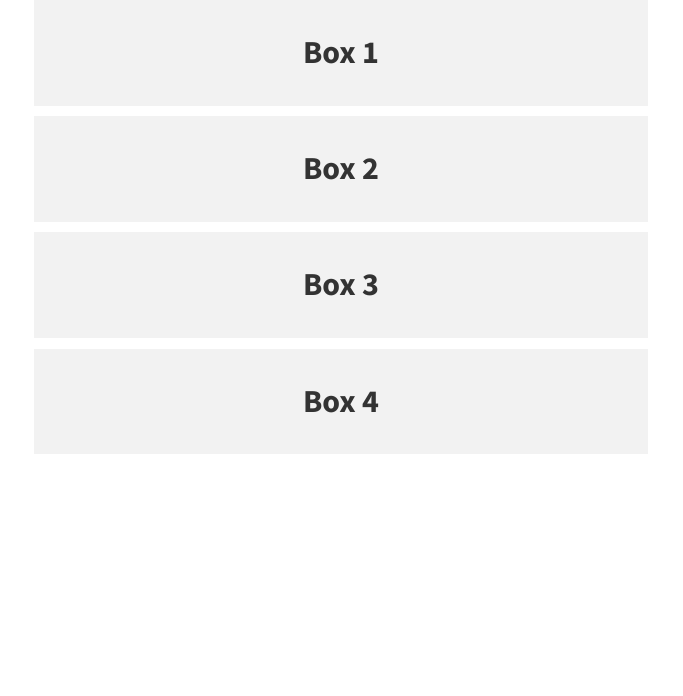
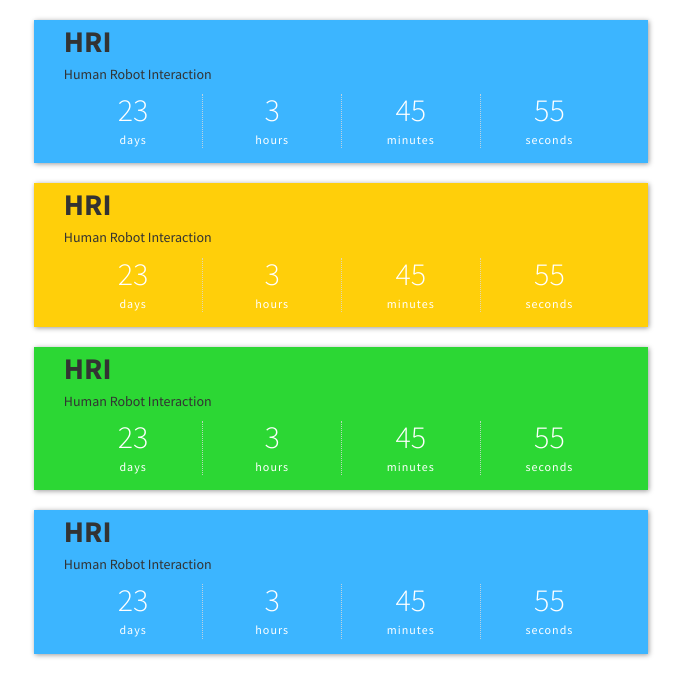
Before and after one commit to harmishhk/deadlines, a plain HTML site: page index.html in a window 1280 px wide. Shown: the whole page, without its empty margins (299-982 px from the left). Drawn offline with Linux system fonts and the light colour scheme.

Commit message:
modifyting each entry with new format and colors

```diff
--- a/css/main.css
+++ b/css/main.css
@@ -1,13 +1,57 @@
-p {
-    padding: 30px;
-    font-size: 32px;
+.title-name {
+    font-size: 30px;
     font-weight: bold;
-    text-align: center;
-    background: #f2f2f2;
+}
+
+.title-fullname {
+    font-size: 14px;
 }
 
 .container-fluid {
     padding: 0 20%;
+}
+
+.entry-block{
+    margin-top:20px;
+    box-shadow:1px 1px 5px rgba(0,0,0,0.4);
+    transition:all 0.2s ease-out;
+}
+
+.countdown-row {
+    display: block;
+    text-align: center;
+    padding-bottom: 10px;
+}
+
+.countdown-section{
+    border-left: 1px dotted #dadada;
+    border-color: rgb(218,218,218);
+    border-color: rgba(218,218,218,0.8);
+    color: #fff;
+    display: inline-block;
+    font-size: 12px;
+    letter-spacing: 1px;
+    margin:10px 0 5px 0;
+    text-align: center;
+    text-transform: lowercase;
+    width: 25%;
+    -webkit-box-sizing:	border-box;
+    -moz-box-sizing:	border-box;
+    box-sizing:			border-box;
+}
+
+.countdown-section:first-child {
+    border-left: 0;
+}
+
+.countdown-amount {
+    color: #fff;
+    display: block;
+    font-size: 32px;
+    font-weight: 200;
+    letter-spacing: normal;
+    line-height: 1;
+    padding-bottom: 5px;
 }
 
 /* above things work on default size of 980px and up, for other we use media queries */
--- a/index.html
+++ b/index.html
@@ -22,14 +22,67 @@
     <![endif]-->
 </head>
 <body>
-    <div class="container-fluid">
+    <section class="container-fluid">
         <div class="row">
-            <div class="col-xs-12"><p>Box 1</p></div>
-            <div class="col-xs-12"><p>Box 2</p></div>
-            <div class="col-xs-12"><p>Box 3</p></div>
-            <div class="col-xs-12"><p>Box 4</p></div>
+
+            <section id="content1" class="col-xs-12">
+                <div style="background-color: rgb(60, 181, 255);" class="col-xs-12 entry-block">
+                    <div class="col-xs-12">
+                        <span class="title-name">HRI</span><br>
+                        <span class="title-fullname">Human Robot Interaction</span>
+                    </div>
+                    <div class="col-xs-12 count-highblock is-countdown" id="defaultCountdown">
+                        <span class="countdown-row">
+                            <span class="countdown-section"><span class="countdown-amount">23</span><span class="countdown-period">Days</span></span><span class="countdown-section"><span class="countdown-amount">3</span><span class="countdown-period">Hours</span></span><span class="countdown-section"><span class="countdown-amount">45</span><span class="countdown-period">Minutes</span></span><span class="countdown-section"><span class="countdown-amount">55</span><span class="countdown-period">Seconds</span></span>
+                        </span>
+                    </div>
+                </div>
+            </section>
+
+            <section id="content1" class="col-xs-12">
+                <div style="background-color: rgb(255, 207, 10);" class="col-xs-12 entry-block">
+                    <div class="col-xs-12">
+                        <span class="title-name">HRI</span><br>
+                        <span class="title-fullname">Human Robot Interaction</span>
+                    </div>
+                    <div class="col-xs-12 count-highblock is-countdown" id="defaultCountdown">
+                        <span class="countdown-row">
+                            <span class="countdown-section"><span class="countdown-amount">23</span><span class="countdown-period">Days</span></span><span class="countdown-section"><span class="countdown-amount">3</span><span class="countdown-period">Hours</span></span><span class="countdown-section"><span class="countdown-amount">45</span><span class="countdown-period">Minutes</span></span><span class="countdown-section"><span class="countdown-amount">55</span><span class="countdown-period">Seconds</span></span>
+                        </span>
+                    </div>
+                </div>
+            </section>
+
+            <section id="content1" class="col-xs-12">
+                <div style="background-color: rgb(44, 215, 52);" class="col-xs-12 entry-block">
+                    <div class="col-xs-12">
+                        <span class="title-name">HRI</span><br>
+                        <span class="title-fullname">Human Robot Interaction</span>
+                    </div>
+                    <div class="col-xs-12 count-highblock is-countdown" id="defaultCountdown">
+                        <span class="countdown-row">
+                            <span class="countdown-section"><span class="countdown-amount">23</span><span class="countdown-period">Days</span></span><span class="countdown-section"><span class="countdown-amount">3</span><span class="countdown-period">Hours</span></span><span class="countdown-section"><span class="countdown-amount">45</span><span class="countdown-period">Minutes</span></span><span class="countdown-section"><span class="countdown-amount">55</span><span class="countdown-period">Seconds</span></span>
+                        </span>
+                    </div>
+                </div>
+            </section>
+
+            <section id="content1" class="col-xs-12">
+                <div style="background-color: rgb(60, 181, 255);" class="col-xs-12 entry-block">
+                    <div class="col-xs-12">
+                        <span class="title-name">HRI</span><br>
+                        <span class="title-fullname">Human Robot Interaction</span>
+                    </div>
+                    <div class="col-xs-12 count-highblock is-countdown" id="defaultCountdown">
+                        <span class="countdown-row">
+                            <span class="countdown-section"><span class="countdown-amount">23</span><span class="countdown-period">Days</span></span><span class="countdown-section"><span class="countdown-amount">3</span><span class="countdown-period">Hours</span></span><span class="countdown-section"><span class="countdown-amount">45</span><span class="countdown-period">Minutes</span></span><span class="countdown-section"><span class="countdown-amount">55</span><span class="countdown-period">Seconds</span></span>
+                        </span>
+                    </div>
+                </div>
+            </section>
+
         </div>
-    </div>
+    </section>
 
     <!-- loading the scripts in the end -->
 
```
